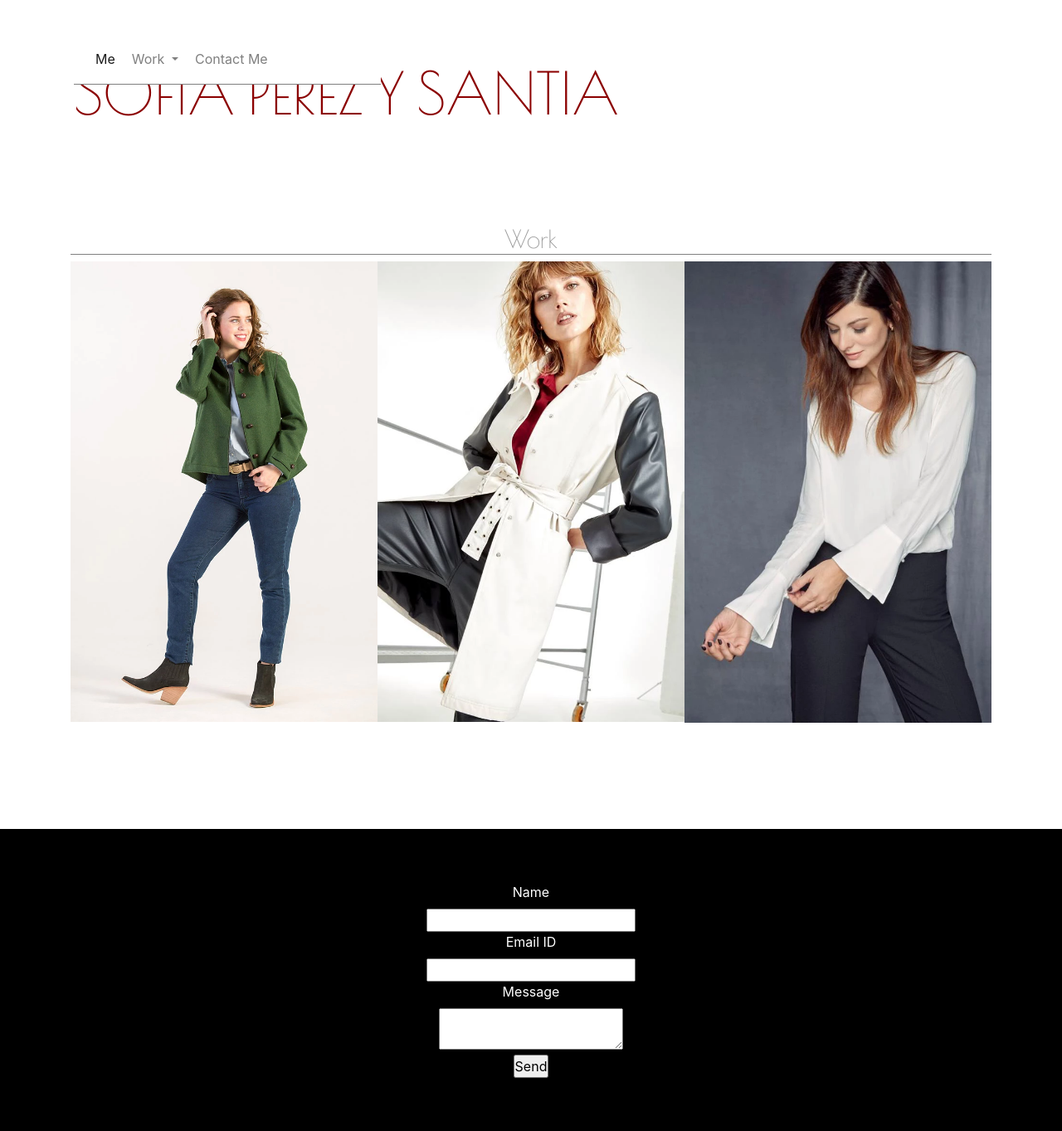
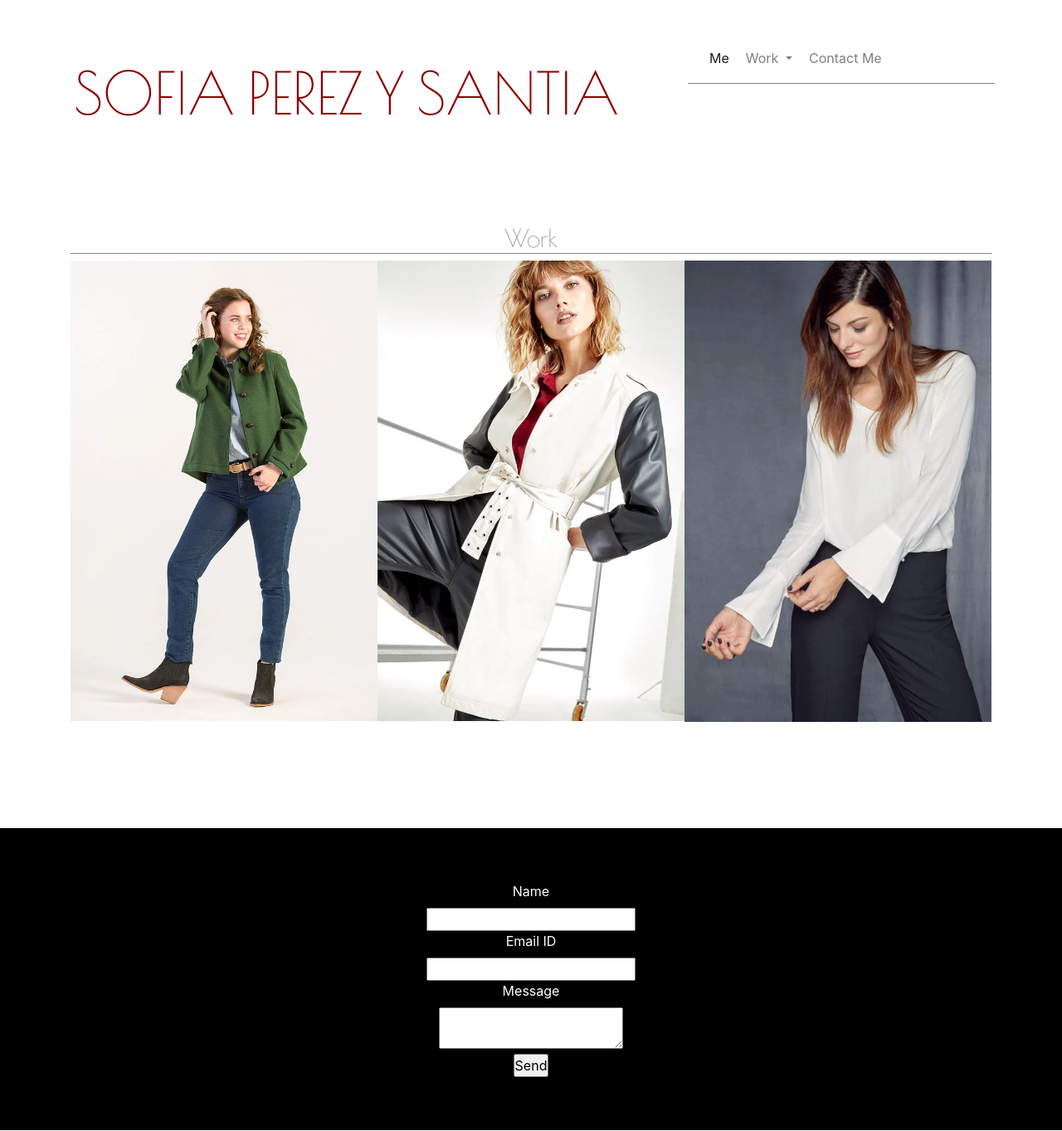
Before and after one commit to FlorTorreg/SofiaPerezYSantia, a PHP site: page / in a window 1280 px wide. Shown: the whole page at 83% size. Run offline with PHP 8.4, Linux system fonts and the light colour scheme; some libraries are stand-ins or nearby versions.

Commit message:
Agrego navbar

```diff
--- a/css/styles.css
+++ b/css/styles.css
@@ -34,6 +34,7 @@ p{
 
 li.nav-item{
     padding: 2px;
+    text-align: right !important;
 
 }
 
@@ -78,7 +79,6 @@ li.nav-item a:hover{
 }
 
 nav{
-    text-align: right;
     border-bottom: grey 1px solid;
     position: absolute;
 }
--- a/index.html
+++ b/index.html
@@ -18,8 +18,6 @@
 				<div class="col-md-8">
 					<h1>SOFIA PEREZ Y SANTIA</h1>
 				</div>
-			</div>
-			<div class="row no-gutters">
 				<div class="col-md-4">
 					<nav class="navbar sticky-top navbar-expand-lg navbar-light" style="background-color: white">
 						<div class="collapse navbar-collapse" id="navbarNavDropdown">
```
